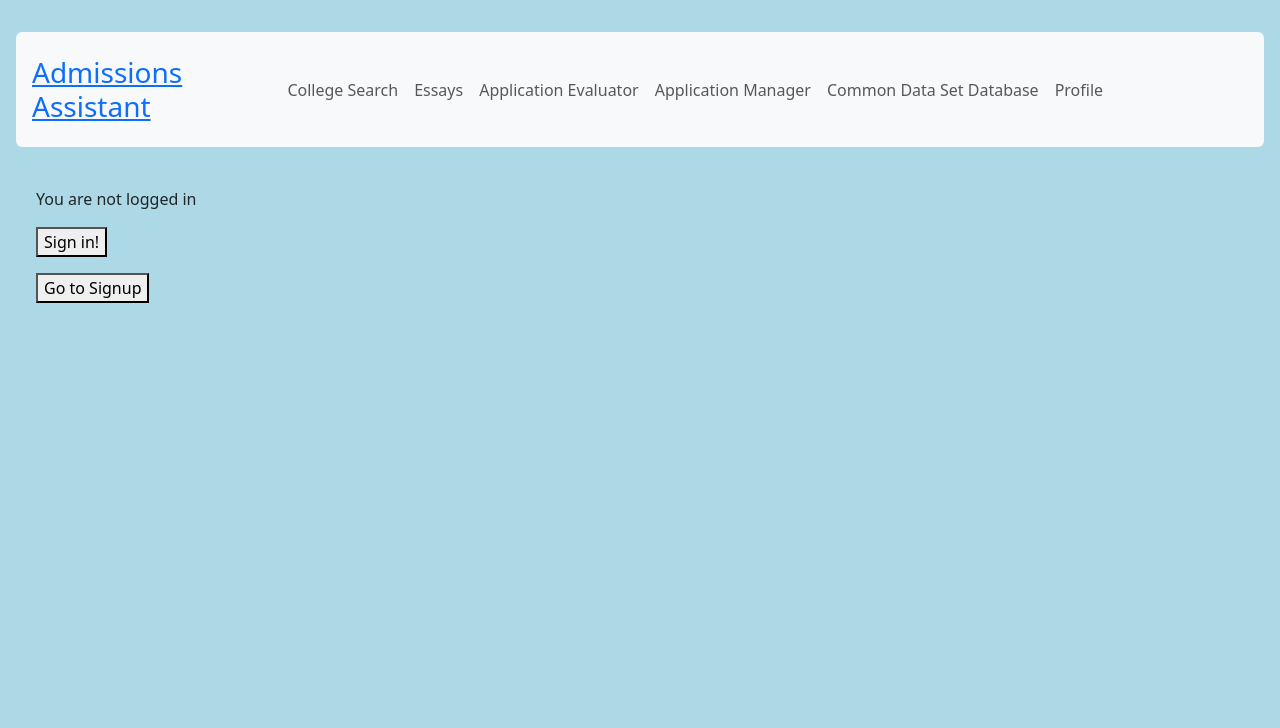
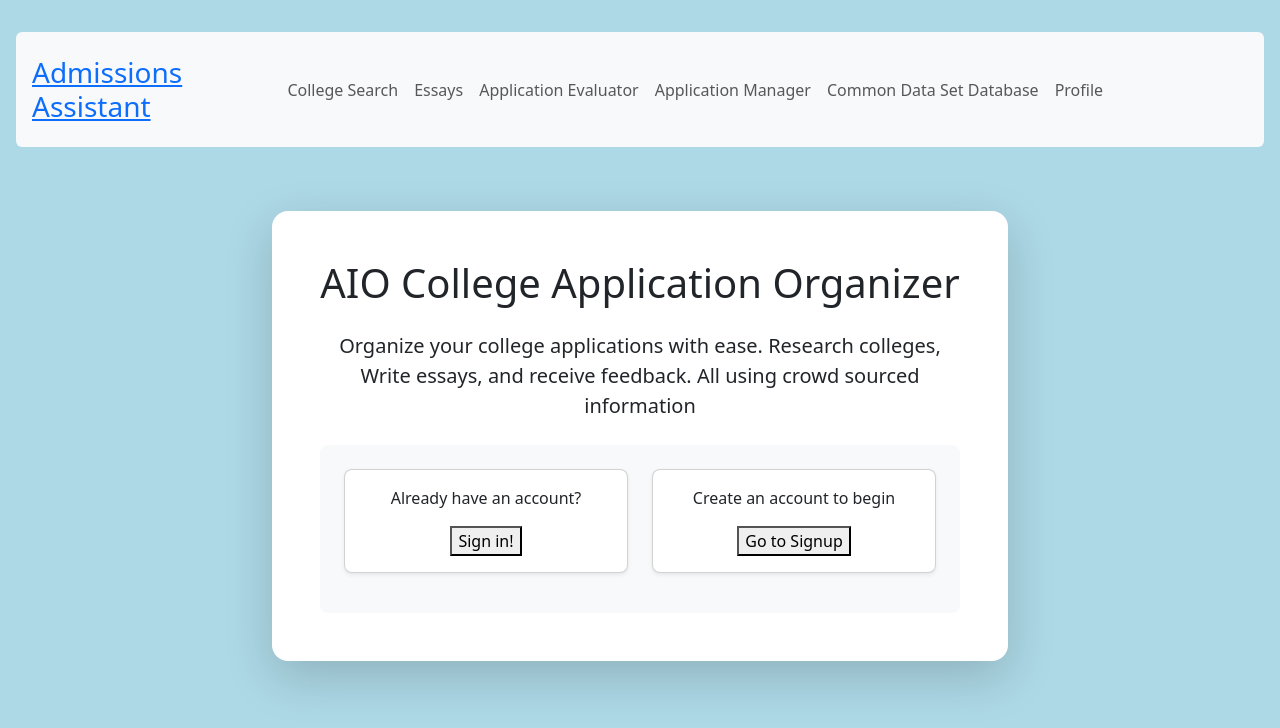
Before and after one commit to Project-Shipwrecking/AICollegeCounselor, a Next.js app in the folder nextjs/: page / in a window 1280 px wide. Shown: the top 728 px of the page. Built offline with nearby package versions, Linux system fonts and the light colour scheme; no server answers.

Commit message:
Main page additions + minor fixes

```diff
--- a/nextjs/app/page.tsx
+++ b/nextjs/app/page.tsx
@@ -9,7 +9,6 @@ function SignIn() {
         await signIn();
       }}
     >
-      <p>You are not logged in</p>
       <button type="submit">Sign in!</button>
     </form>
   );
@@ -50,21 +49,42 @@ export default async function Page() {
   console.log(session);
 
   return (
-    <div className="container m-4">
-      {/* <h1>Hello</h1> */}
-      <div className="mt-4">
-        {user ? (
-          <SignOut>
-            <span className="fw-bold">{`Welcome ${user}`}</span>
-          </SignOut>
-        ) : (
-          <>
-            <div className="mb-3">
-              <SignIn />
+    <div className="container py-5">
+      <div className="row justify-content-center">
+        <div className="col-md-8">
+          <div className="card shadow-lg rounded-4 border-0 mb-4">
+            <div className="card-body p-5">
+              <h1 className="text-center mb-4">AIO College Application Organizer</h1>
+              <p className="lead text-center mb-4">
+                Organize your college applications with ease. Research colleges, Write essays, and receive feedback. All using crowd sourced information
+              </p>
+
+              {user ? (
+                <div className="text-center p-4 bg-light rounded-3">
+                  <SignOut children={undefined}/>
+                </div>
+              ) : (
+                <div className="p-4 bg-light rounded-3">
+                  <div className="row justify-content-center">
+                    <div className="col-md-6 mb-3">
+                      <div className="card shadow-sm rounded-3 p-3 text-center">
+                        <p>Already have an account?</p>
+                        <SignIn />
+                      </div>
+                    </div>
+                    <div className="col-md-6 mb-3">
+                      <div className="card shadow-sm rounded-3 p-3 text-center">
+                        <p>Create an account to begin</p>
+                        <RedirectToSignup />
+                      </div>
+                    </div>
+                  </div>
+                </div>
+              )}
             </div>
-            <RedirectToSignup />
-          </>
-        )}
+          </div>
+
+        </div>
       </div>
     </div>
   );
--- a/nextjs/components/Header.tsx
+++ b/nextjs/components/Header.tsx
@@ -1,15 +1,31 @@
 "use client";
 
 import React from "react";
+import { signOut, useSession } from "next-auth/react";
+
+function SignOut() {
+  return (
+    <div>
+      <button
+        type="button"
+        className="btn bg-danger text-light"
+        onClick={() => signOut()}
+      >
+        Sign out
+      </button>
+    </div>
+  );
+}
 
 function Header() {
   const [isAdmin, setIsAdmin] = React.useState(false);
+  const { data: session, status } = useSession();
 
   React.useEffect(() => {
     fetch("/api/admin")
       .then((res) => res.json())
       .then((data) => {
-        console.log(data)
+        console.log(data);
         if (data === true) setIsAdmin(true);
       })
       .catch(() => {});
@@ -18,7 +34,10 @@ function Header() {
   return (
     <div style={{ padding: "1rem", backgroundColor: "lightblue" }}>
       <nav className="navbar navbar-expand-lg navbar-light bg-light mt-3 rounded">
-        <h3 style={{margin: "1rem"}} className="text-primary"> <a href="/">Admissions Assistant</a></h3>
+        <h3 style={{ margin: "1rem" }} className="text-primary">
+          {" "}
+          <a href="/">Admissions Assistant</a>
+        </h3>
         <div className="container-fluid">
           <button
             className="navbar-toggler"
@@ -70,6 +89,11 @@ function Header() {
                   </a>
                 </li>
               )}
+              {session && (
+                <li className="nav-item d-flex align-items-center justify-content-center">
+                  <SignOut />
+                </li>
+              )}
             </ul>
           </div>
         </div>
```
Also changed, not shown: nextjs/app/app/application-evaluator/page.tsx (+41 -15 lines), nextjs/app/app/profile/page.tsx (+25 -14 lines).
